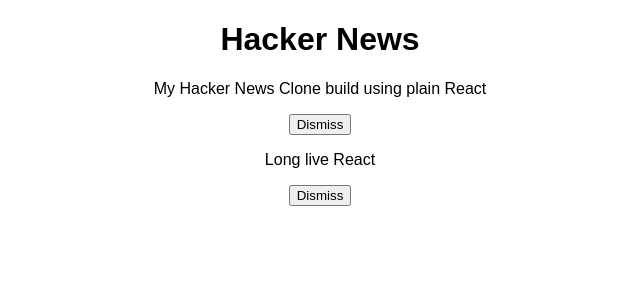
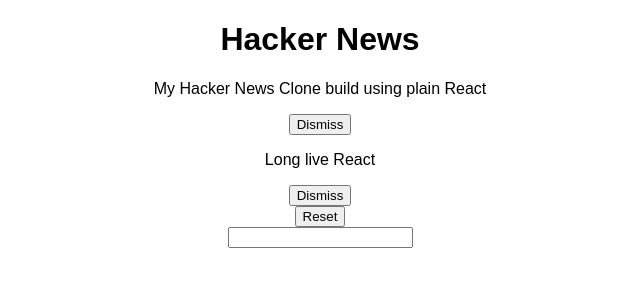
Before and after one commit to kalabhairava/hackernews-clone, a React (Create React App) app: page / in a window 1280 px wide. Shown: the top 300 px of the page, without its empty margins (320-960 px from the left). Built offline with nearby package versions, Linux system fonts and the light colour scheme.

Commit message:
You can now search the topics by title

```diff
--- a/src/App.js
+++ b/src/App.js
@@ -32,33 +32,58 @@
     super(props);
 
     this.state = {
-      list
+      list,
+      searchTerm: ""
     };
 
     this.onDismiss = this.onDismiss.bind(this);
+    this.onSearchTerm = this.onSearchTerm.bind(this);
   }
 
   render() {
     return (
       <div className="App">
         <h1> Hacker News </h1>
-        {this.state.list.map(item => (
-          <div key={item.id}>
-            <p>{item.title}</p>
-            <button onClick={() => this.onDismiss(item.id)} type="button">
-              Dismiss
-            </button>
-          </div>
-        ))}
+        {this.state.list
+          .filter(filterSearchResults(this.state.searchTerm))
+          .map(item => {
+            const handleDismiss = () => this.onDismiss(item.id);
+            return (
+              <div key={item.id}>
+                <p>{item.title}</p>
+                <button onClick={handleDismiss} type="button">
+                  Dismiss
+                </button>
+              </div>
+            );
+          })}
+        <button onClick={() => this.onReset()} type="button">
+          Reset
+        </button>
+        <form>
+          <input type="text" onChange={this.onSearchTerm} />
+        </form>
       </div>
     );
   }
 
-  onDismiss(id) {
-    console.log("ID", id);
+  onDismiss(id, event) {
+    console.log("ID", id, event);
     const updatedList = this.state.list.filter(item => item.id !== id);
     this.setState({ list: updatedList });
   }
+
+  onReset() {
+    this.setState({ list });
+  }
+
+  onSearchTerm(event) {
+    this.setState({ searchTerm: event.target.value });
+  }
+}
+
+function filterSearchResults(searchTerm) {
+  return item => item.title.toLowerCase().includes(searchTerm.toLowerCase());
 }
 
 export default App;
```
